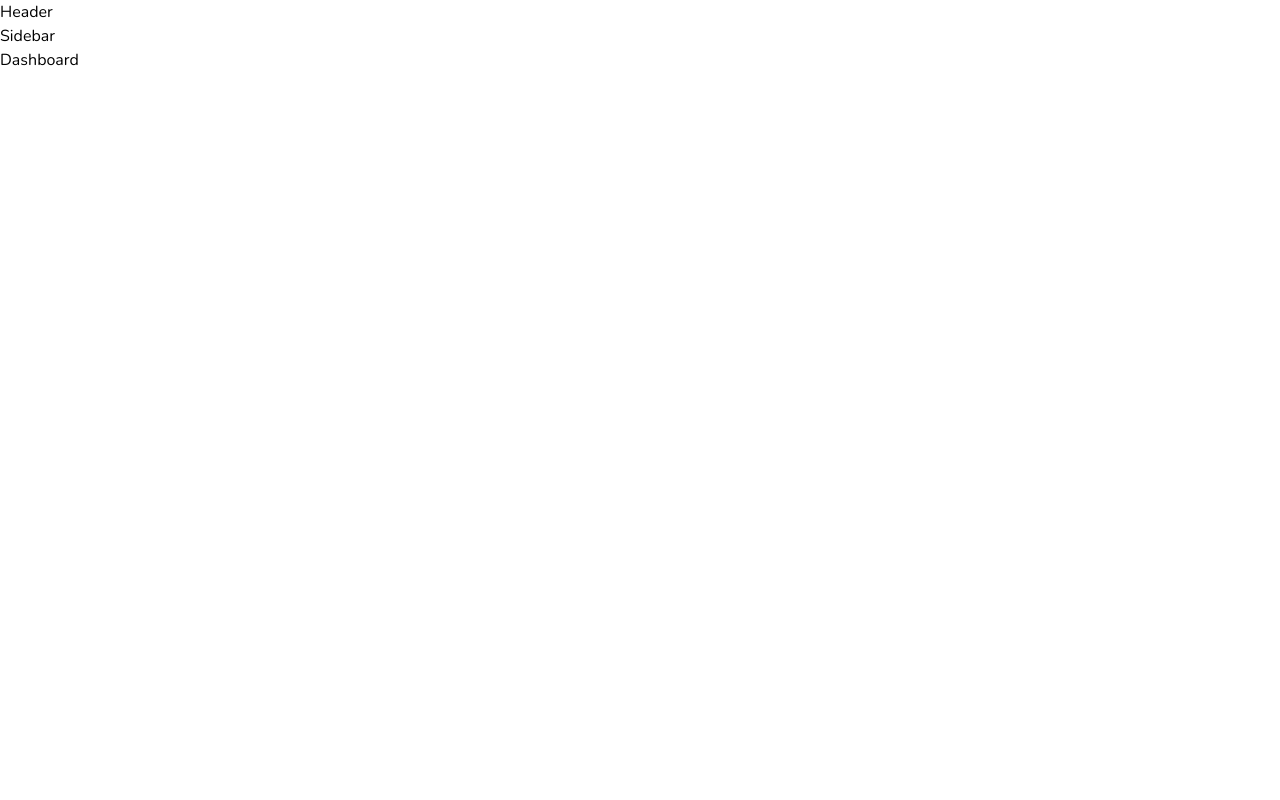
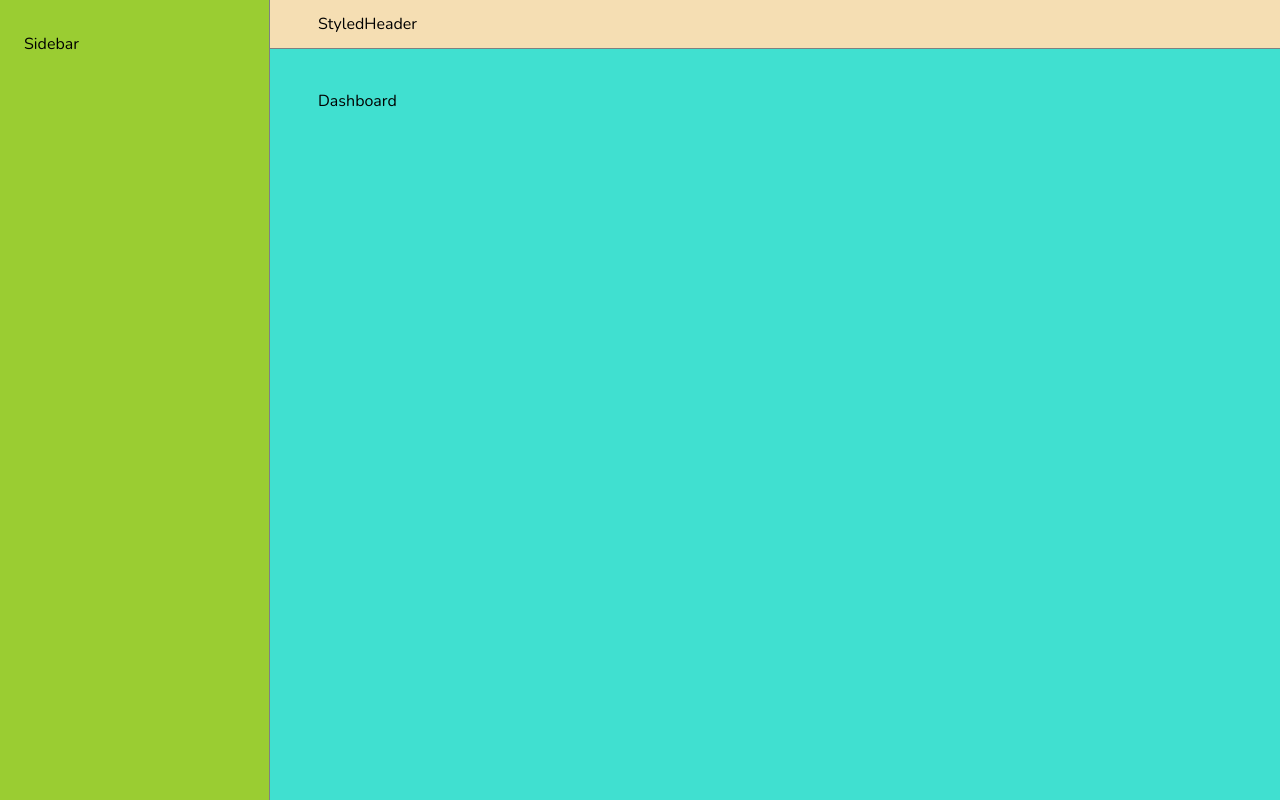
Before and after one commit to liviuschera/gym-pass, a React (Vite) app: page /dashboard in a window 1280 px wide. Built offline with nearby package versions, Linux system fonts and the light colour scheme.

Commit message:
add grid to app layout

```diff
--- a/src/ui/AppLayout.jsx
+++ b/src/ui/AppLayout.jsx
@@ -1,16 +1,29 @@
 import { Outlet } from "react-router-dom";
 import Header from "./Header";
 import Sidebar from "./Sidebar";
+import styled from "styled-components";
+
+const StyledAppLayout = styled.div`
+    display: grid;
+    height: 100vh;
+    grid-template-columns: 27rem 1fr;
+    grid-template-rows: auto 1fr;
+`;
+
+const Main = styled.main`
+    background-color: turquoise;
+    padding: 4rem 4.8rem 6.4rem;
+`;
 
 function AppLayout() {
     return (
-        <div>
+        <StyledAppLayout>
             <Header />
             <Sidebar />
-            <main>
+            <Main>
                 <Outlet />
-            </main>
-        </div>
+            </Main>
+        </StyledAppLayout>
     );
 }
 
--- a/src/ui/Header.jsx
+++ b/src/ui/Header.jsx
@@ -1,5 +1,13 @@
+import styled from "styled-components";
+
+const StyledHeader = styled.header`
+    background-color: wheat;
+    padding: 1.2rem 4.8rem;
+    border-bottom: 1px solid grey;
+`;
+
 function Header() {
-    return <header>Header</header>;
+    return <StyledHeader>StyledHeader</StyledHeader>;
 }
 
 export default Header;
--- a/src/ui/Sidebar.jsx
+++ b/src/ui/Sidebar.jsx
@@ -1,5 +1,15 @@
+import styled from "styled-components";
+
+const StyledSidebar = styled.aside`
+    /* grid-column: 1; */
+    grid-row: 1/-1;
+    background-color: yellowgreen;
+    padding: 3.2rem 2.4rem;
+    border-right: 1px solid grey;
+`;
+
 function Sidebar() {
-    return <aside>Sidebar</aside>;
+    return <StyledSidebar>Sidebar</StyledSidebar>;
 }
 
 export default Sidebar;
```
